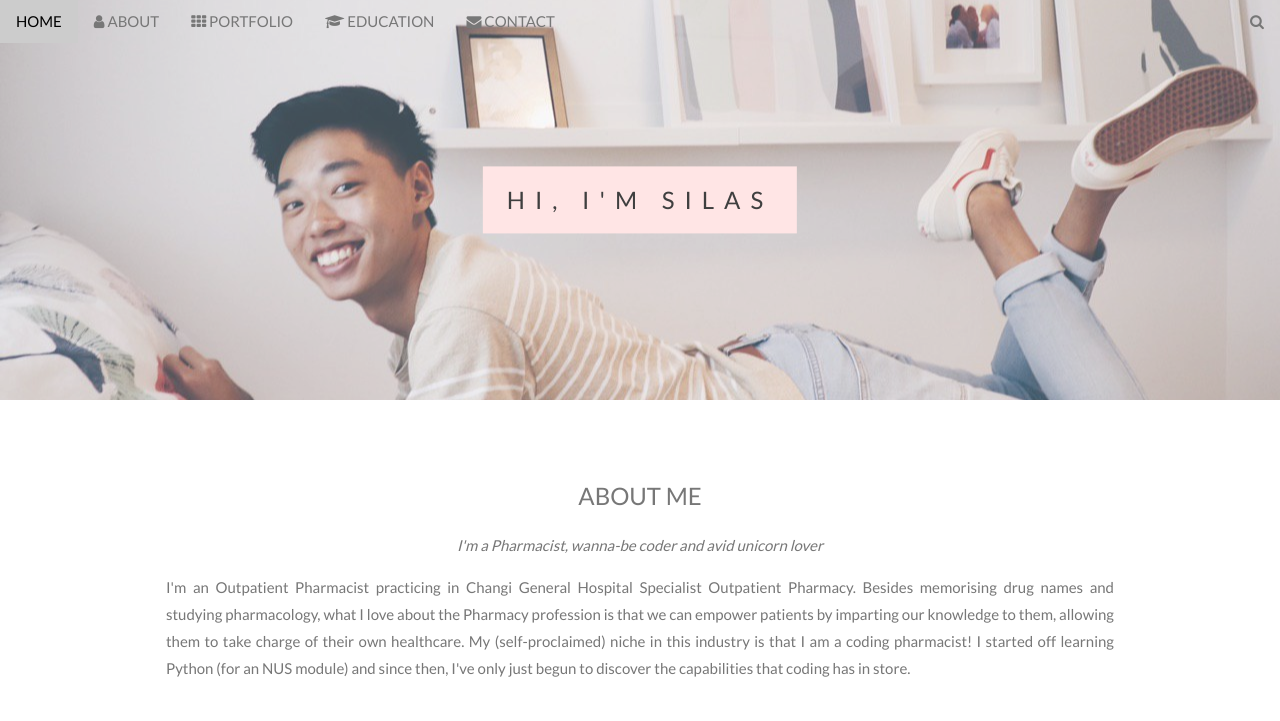
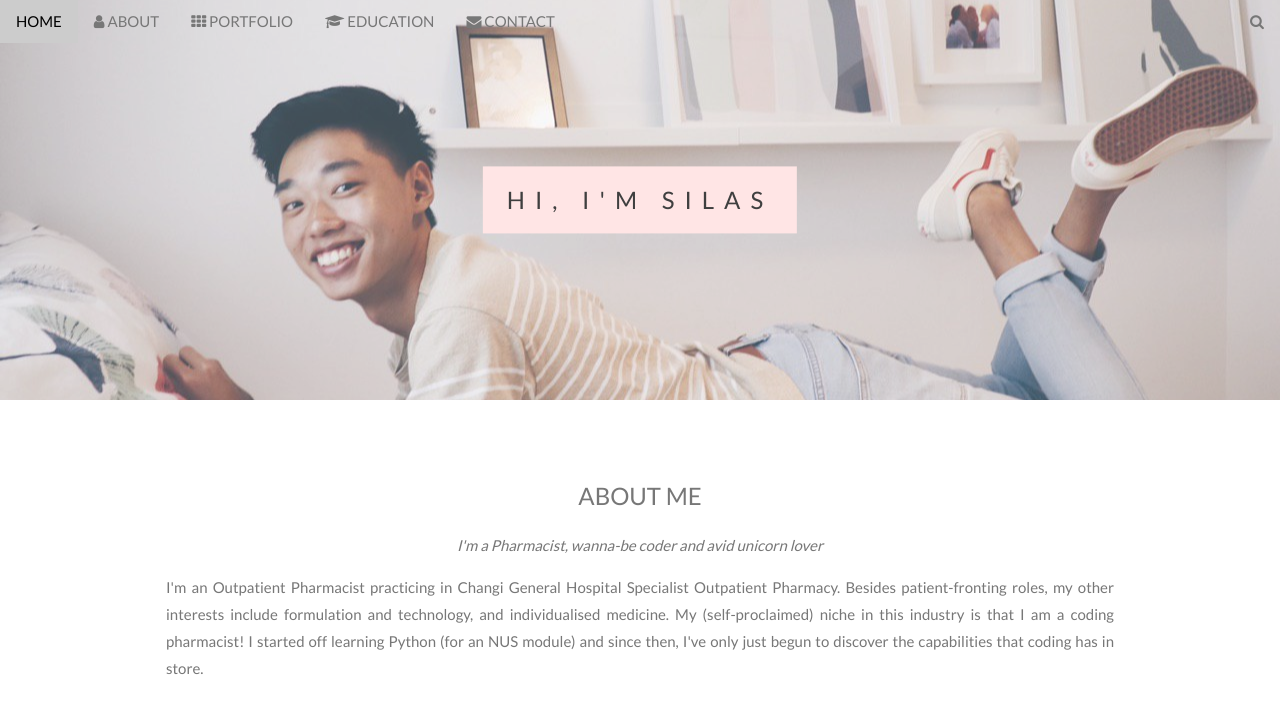
Before and after one commit to UnicornPharmacist/UnicornPharmacist, a plain HTML site: page index.html in a window 1280 px wide. Shown: the top 721 px of the page. Drawn offline with nearby package versions, Linux system fonts and the light colour scheme.

Commit message:
Update index.html

```diff
--- a/index.html
+++ b/index.html
@@ -55,9 +55,7 @@
       <h3 class="w3-center" id="about-1">ABOUT ME</h3>
       <p class="w3-center" id="about-2"><em>I'm a Pharmacist, wanna-be coder and avid unicorn lover</em></p>
       <p id="about-3">I'm an Outpatient Pharmacist practicing in Changi General Hospital Specialist Outpatient Pharmacy. Besides
-        memorising drug names and studying pharmacology, what I love about the Pharmacy profession is that we can
-        empower patients by imparting our knowledge to them, allowing them to take charge of
-        their own healthcare. My (self-proclaimed) niche in this industry is that I am a coding pharmacist! I started
+        patient-fronting roles, my other interests include formulation and technology, and individualised medicine. My (self-proclaimed) niche in this industry is that I am a coding pharmacist! I started
         off learning Python (for an NUS module) and since then, I've only just begun to discover the capabilities that
         coding has in store.
       </p>
@@ -257,7 +255,7 @@
   <div class="w3-content w3-container w3-padding-64" id="contact">
     <section data-aos="zoom-in-right" data-aos-duration="1000" data-aos-mirror="true" data-aos-once="false">
       <h3 class="w3-center">WHERE I WORK</h3>
-      <p class="w3-center"><em>I'd love to get in touch!</em></p>
+      <p class="w3-center"><em>Changi General Hospital</em></p>
     </section>
 
     <div class="w3-row w3-padding-8 w3-section w3-center" data-aos="zoom-in-left" data-aos-duration="1000"
@@ -271,7 +269,7 @@
           SG<br>
           <!--<i class="fa fa-phone fa-fw w3-hover-text-black w3-xlarge w3-margin-right"></i> Phone: +65 91140643<br>-->
           <i class="fa fa-envelope fa-fw w3-hover-text-black w3-xlarge w3-margin-right"></i> Email:
-          silas.new@u.nus.edu<br>
+          silas.new@outlook.com<br>
         </div>
         <p class="w3-center">Swing by for a cup of <i class="fa fa-coffee"></i>, or drop me an email!</p>
         <!--
```
